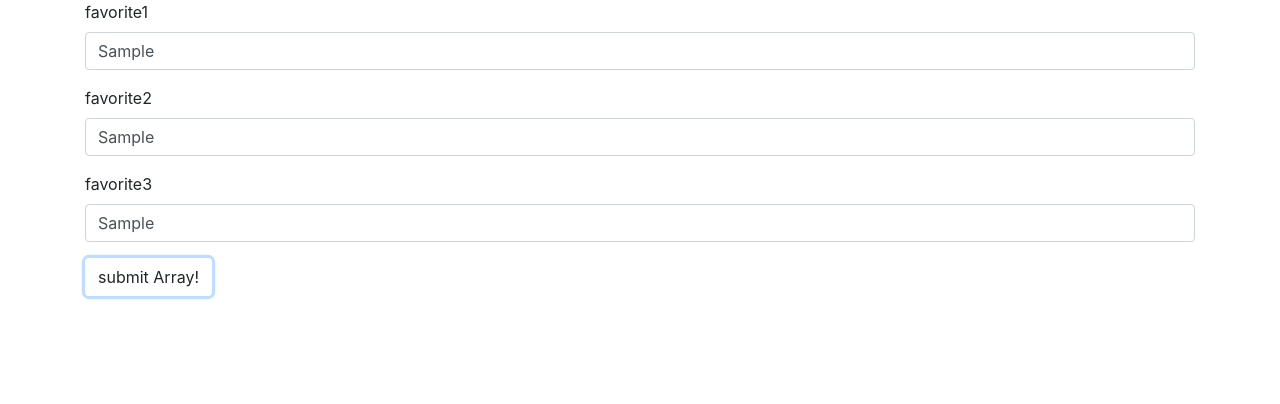
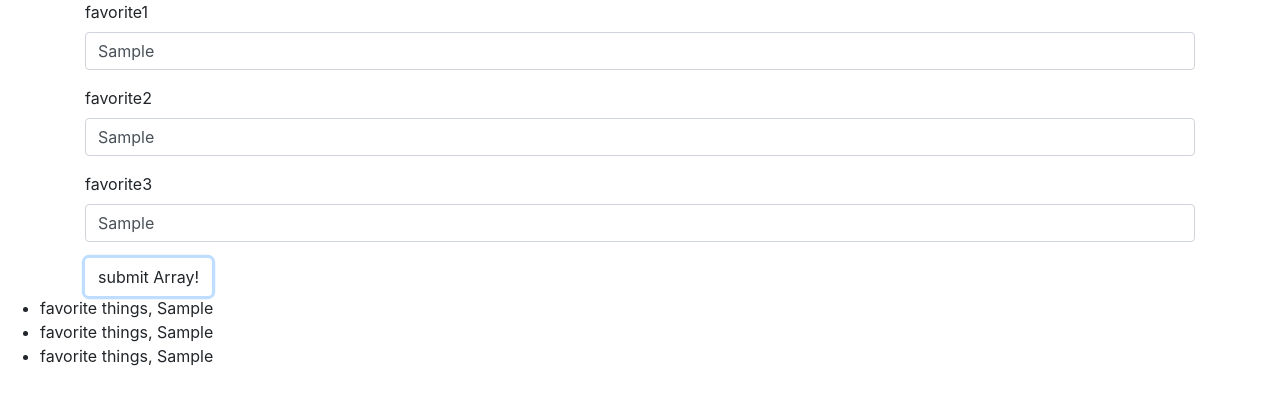
Before and after one commit to SNulu/Favorite-things-webpage, a plain HTML site: page index.html in a window 1280 px wide. Both pictures are taken after typing "Sample", "Sample", "Sample" into the empty fields and a click on the button "submit Array!". Drawn offline with Linux system fonts and the light colour scheme.

Commit message:
display user inputs.

```diff
--- a/index.html
+++ b/index.html
@@ -29,5 +29,13 @@
         <button type="submit" class="btn">submit Array!</button>
       </form>
     </div>
+
+    <div>
+      <ul>
+        <li>favorite things, <span class="favorite1"></span></li>
+        <li>favorite things, <span class="favorite2"></span></li>
+        <li>favorite things, <span class="favorite3"></span></li>
+      </ul>
+    </div>
   </body>
 </html>
--- a/js/scripts.js
+++ b/js/scripts.js
@@ -1,22 +1,24 @@
 $(document).ready(function() {
   $("#things form").submit(function(event) {
-    var favoritesId = ["#favorite1", "#favorite2", "#favorite3"];
+    var favoritesId = ["favorite2", "favorite1", "favorite3"];
     var userInputes = [];
     console.log("things ", favoritesId);
 
     favoritesId.forEach(function(favoriteId) {
       //debugger;
-      var userInput = $(favoriteId).val();
+      var userInput = $("#" + favoriteId).val();
+      $("." + favoriteId).text(userInput).val();
       userInputes.push(userInput);
+
       // console.log(userInput);
       // $("." + thingsId).text(userInput).val();
     });
 
     // $("#story").show();
     console.log("User Inputes: ", userInputes);
-    console.log("first element: ", userInputes[1]);
-    console.log("first element: ", userInputes[0]);
-    console.log("first element: ", userInputes[2]);
+    // console.log("first element: ", userInputes[1]);
+    // console.log("first element: ", userInputes[0]);
+    // console.log("first element: ", userInputes[2]);
     event.preventDefault();
   });
 });
```
